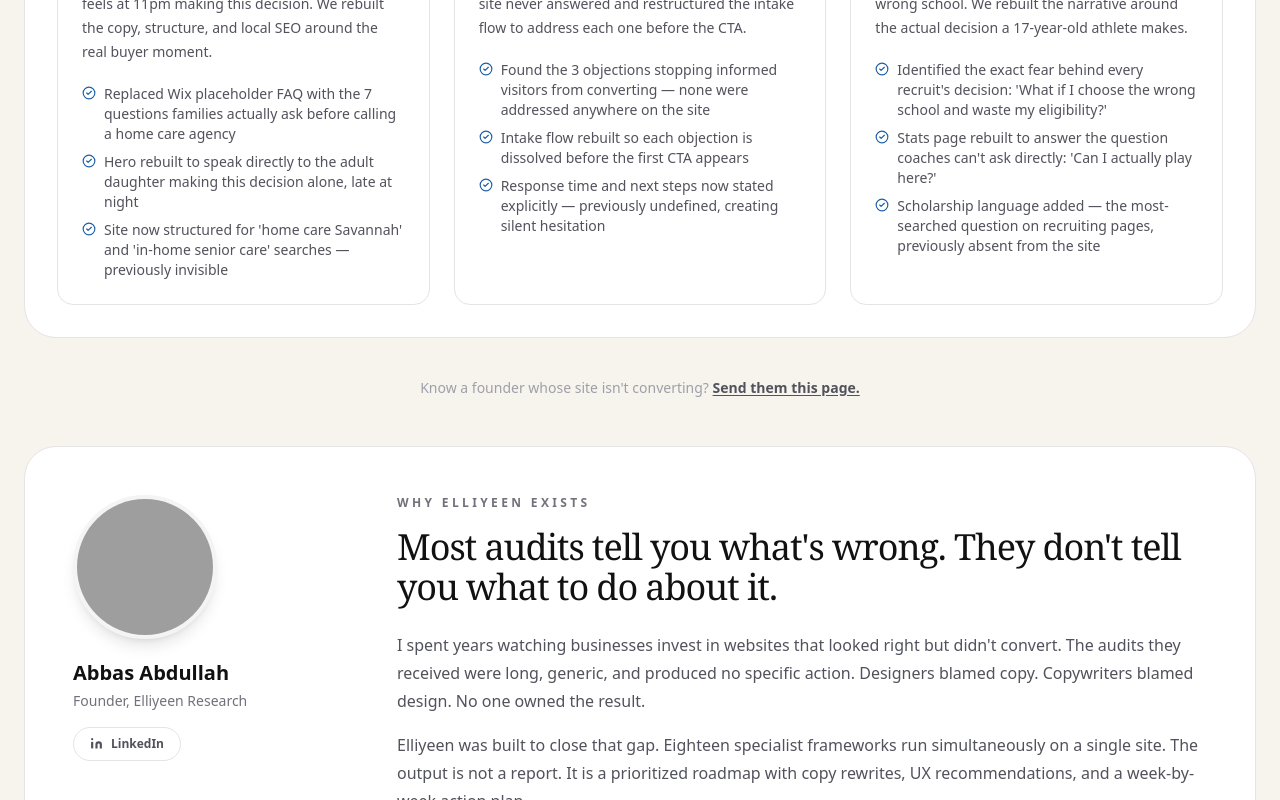
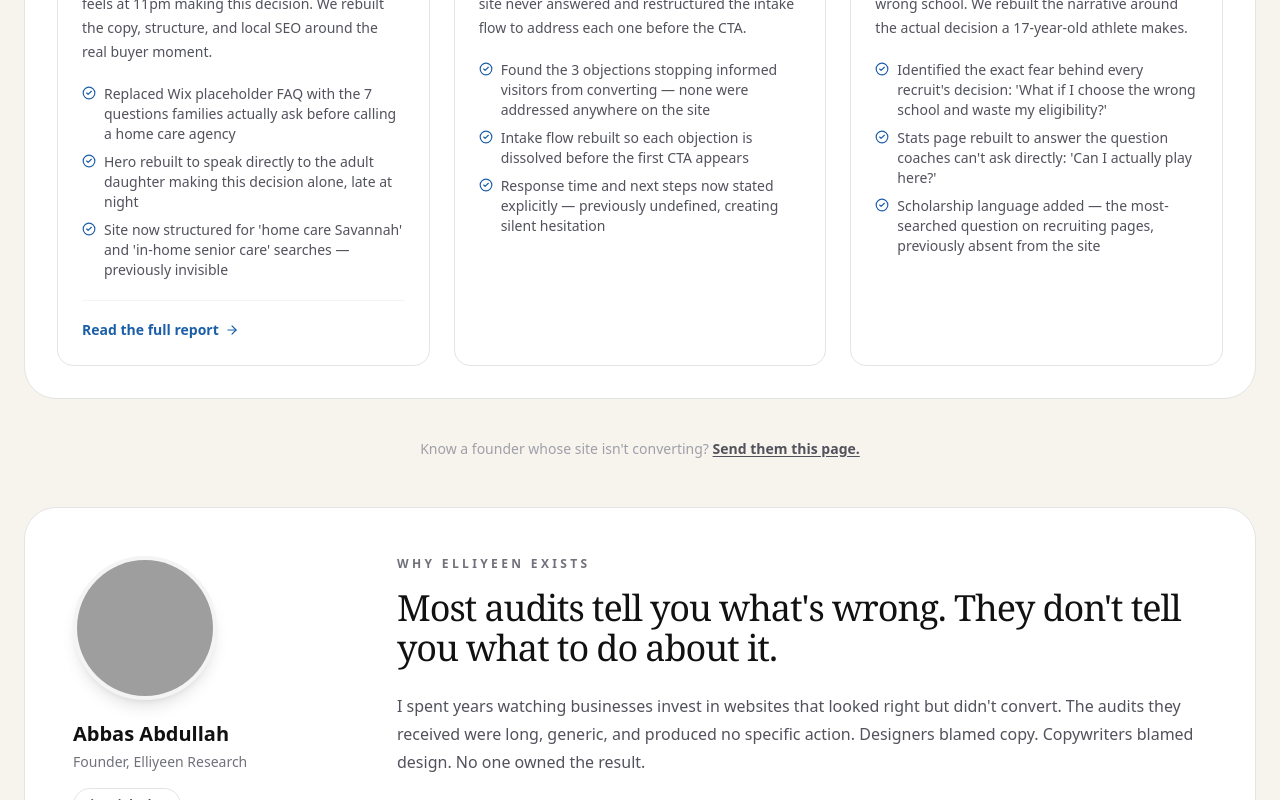
Before and after one commit to elliyeen/elliyeen-get-started, a Next.js app: page / in a window 1280 px wide. Shown: the part 2776-3576 px from the top of the page. Built offline with nearby package versions, Linux system fonts and the light colour scheme; grey boxes are pictures that could not be loaded.

Commit message:
Add 'Read the full report' link to Savannah case study card

```diff
--- a/app/page.tsx
+++ b/app/page.tsx
@@ -52,6 +52,7 @@ const cases = [
     imageAlt: "Home caregiver assisting an elderly patient indoors",
     quote: "", // Replace with real client quote — e.g. "We didn't know how many families weren't finding us."
     quoteAttribution: "", // e.g. "Shannon S., Founder — Savannah, GA"
+    href: "/case-studies/savannah",
   },
   {
     tag: "Financial Services",
@@ -306,6 +307,16 @@ export default function GetStartedPage() {
                           <footer className="mt-2 text-xs font-semibold text-zinc-400">— {item.quoteAttribution}</footer>
                         )}
                       </blockquote>
+                    )}
+                    {"href" in item && item.href && (
+                      <div className="mt-5 border-t border-zinc-100 pt-4">
+                        <a
+                          href={item.href}
+                          className="inline-flex items-center gap-1.5 text-sm font-semibold text-[#1B5EA8] hover:underline"
+                        >
+                          Read the full report <ArrowRight size={14} />
+                        </a>
+                      </div>
                     )}
                   </div>
                 </article>
```
